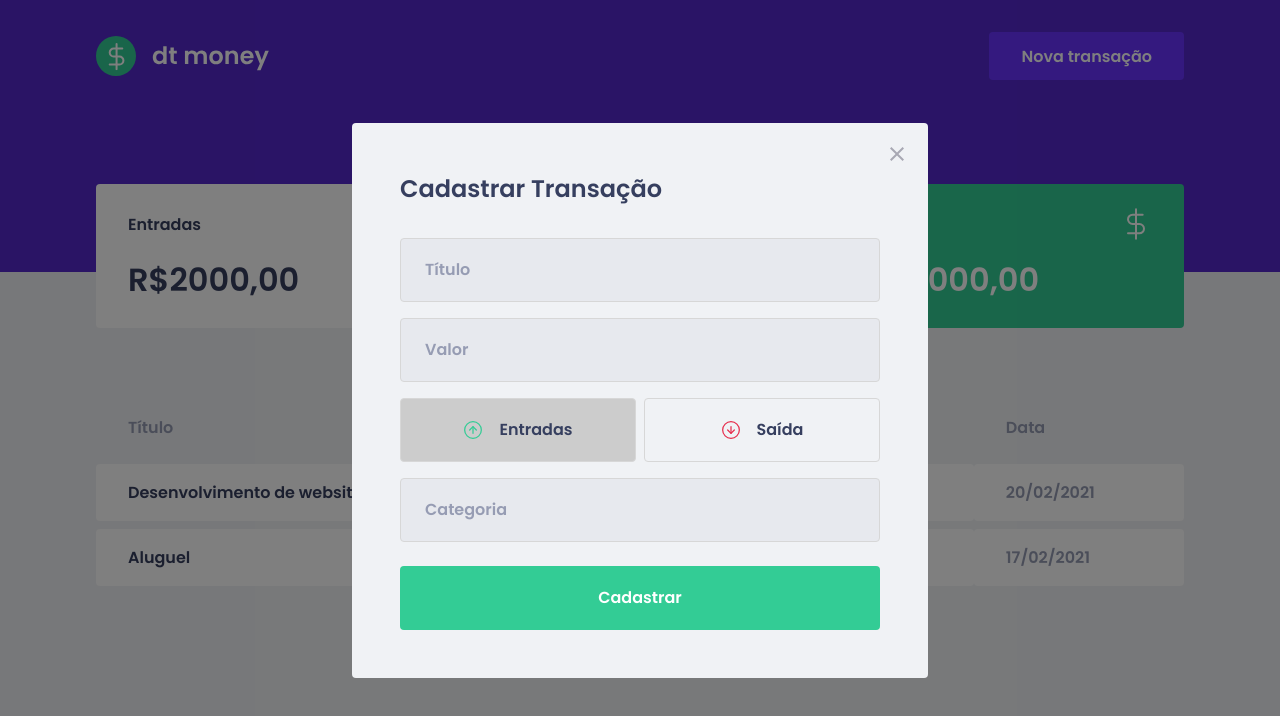
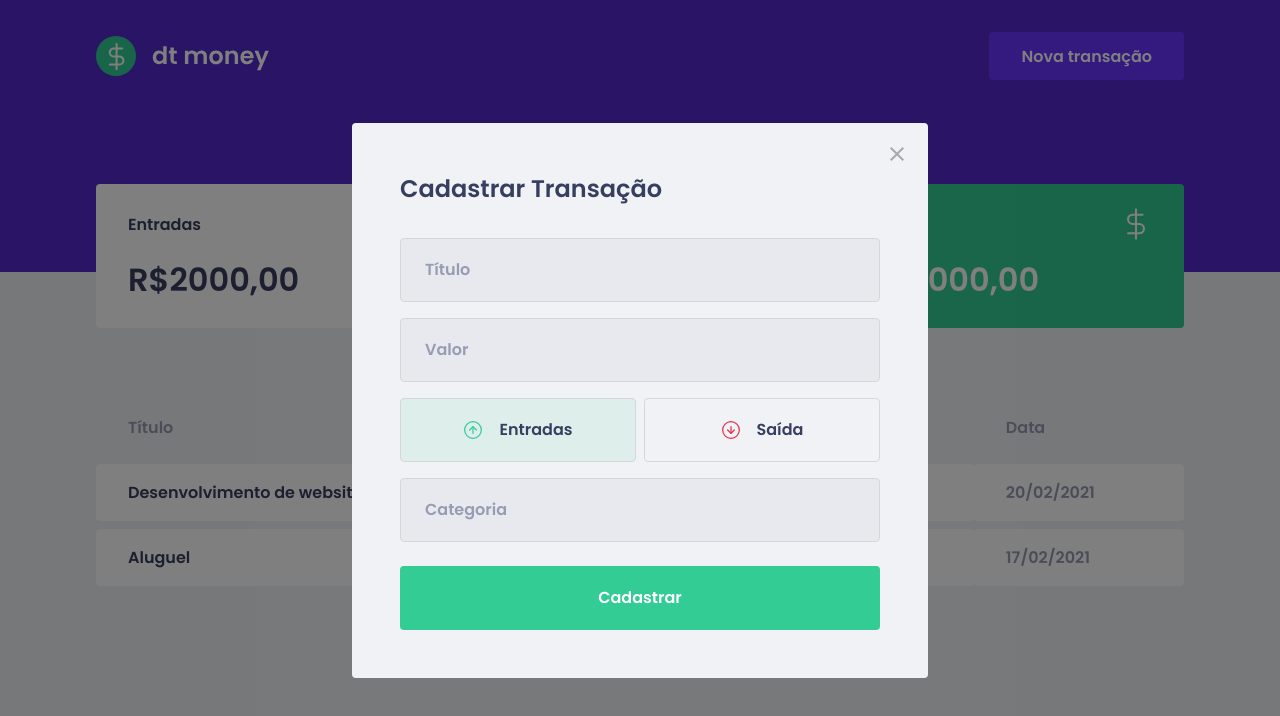
Before and after one commit to Jonathas-bonfim/moneycontrol, a React (Create React App) app: page / in a window 1280 px wide. Both pictures are taken after a click on the button "Nova transação". Shown: the top 716 px of the page. Built offline with nearby package versions, Linux system fonts and the light colour scheme; no server answers; what miragejs would draw is missing.

Commit message:
button color

```diff
--- a/src/components/NewTransactionModal/index.tsx
+++ b/src/components/NewTransactionModal/index.tsx
@@ -47,6 +47,7 @@
             type="button"
             onClick={() => { setType('deposit') }}
             isActive={type === 'deposit'}
+            activeColor="green"
           >
             <img src={incomeIMG} alt="Entrada" />
             <span>Entradas</span>
@@ -56,6 +57,7 @@
             type="button"
             onClick={() => { setType('withdraw') }}
             isActive={type === 'withdraw'}
+            activeColor="red"
           >
             <img src={outcomeIMG} alt="Saída" />
             <span>Saída</span>
--- a/src/components/NewTransactionModal/styles.ts
+++ b/src/components/NewTransactionModal/styles.ts
@@ -1,5 +1,5 @@
 import styled from 'styled-components';
-import { darken } from "polished"
+import { darken, transparentize } from "polished"
 
 export const Container = styled.form`
   h2{
@@ -58,6 +58,12 @@
 
 interface RadioBoxProps {
   isActive: boolean;
+  activeColor: 'green' | 'red';
+}
+
+const colors = {
+  green: '#33cc95',
+  red: '#e52e4d'
 }
 
 export const RadioBox = styled.button<RadioBoxProps>`
@@ -65,7 +71,9 @@
   border: 1px solid #d7d7d7;
   border-radius: 0.25rem;
 
-  background: ${(props) => props.isActive ? '#CCC' : 'transparent'};
+  background: ${(props) => props.isActive
+    ? transparentize(0.9, colors[props.activeColor])
+    : 'transparent'};
 
   display: flex;
   align-items: center;
```
